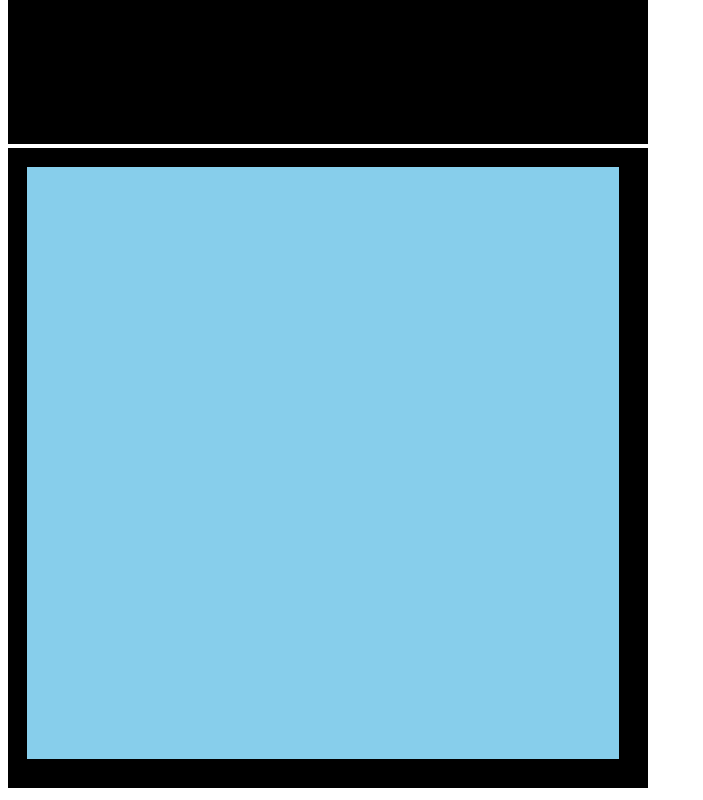
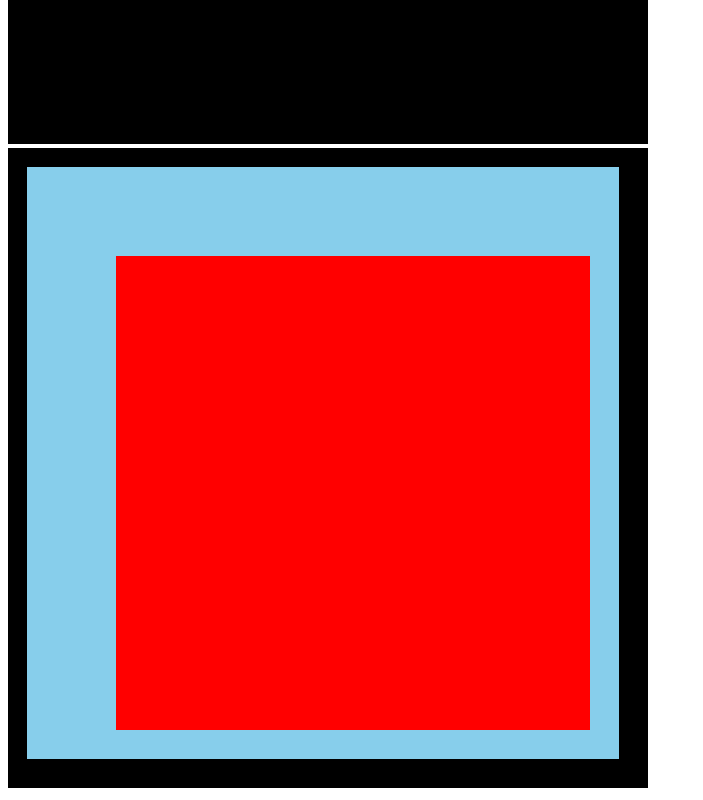
Before and after one commit to Miladpegah/basic-javascript, a plain HTML site: page 03-dom/02-animation/index.html in a window 1280 px wide. Shown: the part 601-1401 px from the top of the page, without its empty margins (0-703 px from the left). Drawn offline with Linux system fonts and the light colour scheme.

Commit message:
update animation

```diff
--- a/03-dom/02-animation/index.html
+++ b/03-dom/02-animation/index.html
@@ -24,8 +24,11 @@
 		display: inline-block;
 		margin: 40%;
 	}
-	#animation2 button{
-		margin : 40%;
+	#animation3{
+		background-color: red;
+		position: absolute;
+		display: inline-block;
+		margin: 40%;
 	}
 	</style>
 </head>
@@ -40,6 +43,8 @@
 
 	<div id="container">
 		<div id="animation2">
+			<div id="animation3" style="background-color: red;">
+			</div>
 		</div>
 	</div>
 </body>
--- a/03-dom/02-animation/index.js
+++ b/03-dom/02-animation/index.js
@@ -45,6 +45,7 @@ function startAnimatio(){
 	let margin = 40;
 	function frame(){
 		if(pos == 37 && margin == 3){
+			test();
 			clearInterval(id);
 		}else{
 			pos++;
@@ -55,3 +56,21 @@ function startAnimatio(){
 		}
 	}
 })();
+function test(){
+	let elem = document.getElementById('animation3');
+	let psdsos = 0;
+	let ids = setInterval(frame,50);
+	let marsdgin = 55;
+	function frame(){
+		if(psdsos == 40 && marsdgin == 15){
+			clearInterval(ids);
+			clearInterval(id);
+		}else{
+			psdsos++;
+			marsdgin--;
+			elem.style.width = psdsos * 2 + '%';
+			elem.style.height = psdsos * 2 + '%';
+			elem.style.margin = marsdgin + '%';
+		}
+	}
+}
```
